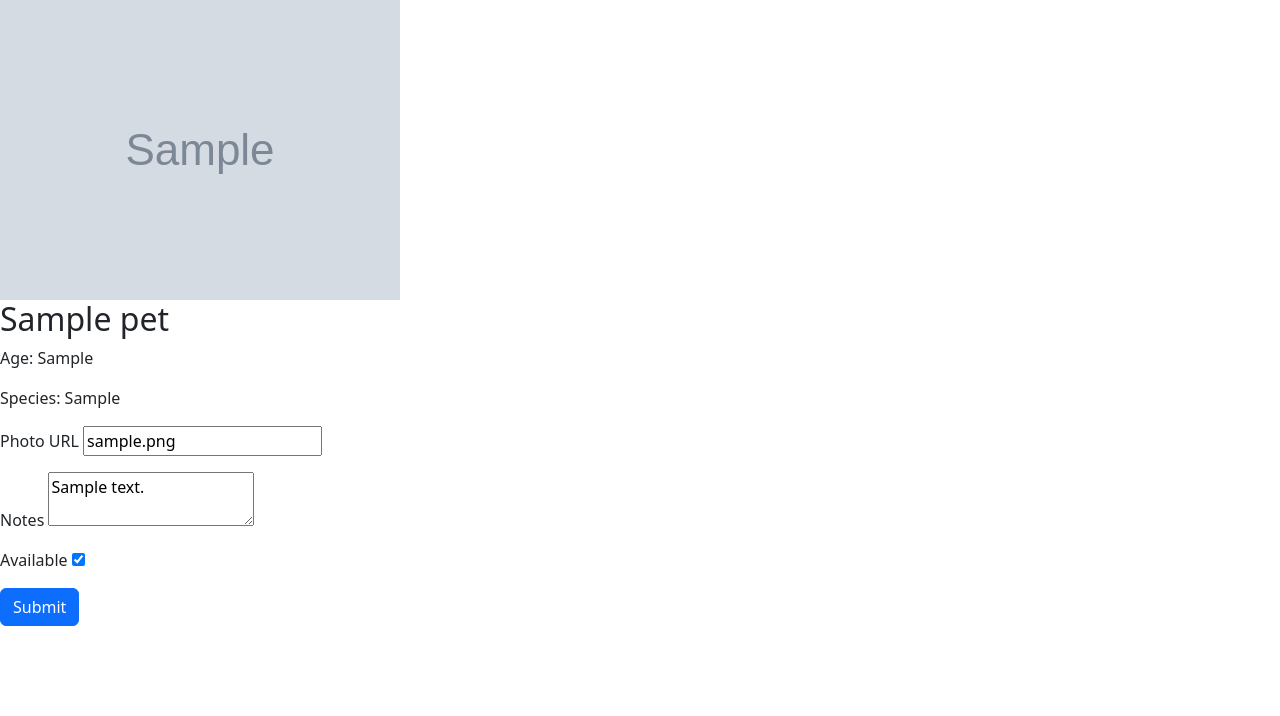
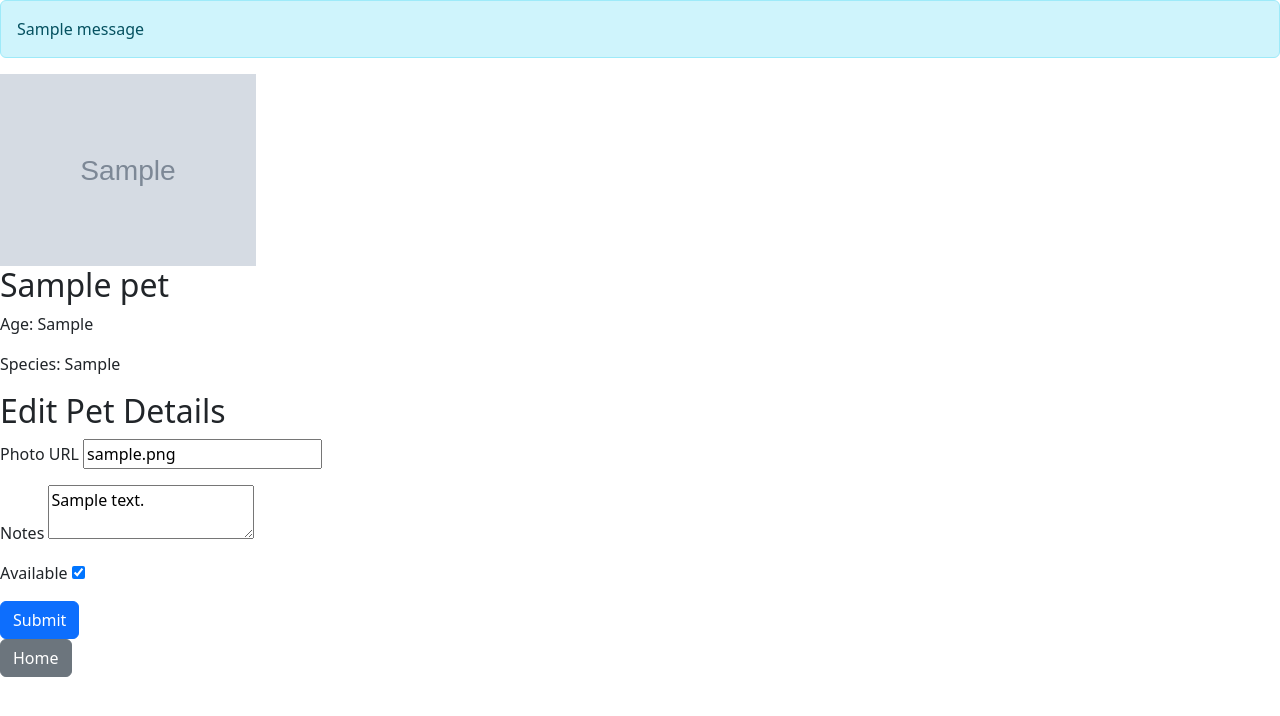
Before and after one commit to mvyenielo/flask-adopt, a Flask app: page /1 in a window 1280 px wide. Shown: the top 716 px of the page. Run offline with Flask 3, Linux system fonts and the light colour scheme; tables that the repository leaves empty hold one stand-in row (values such as "Sample post"); grey boxes marked "Sample" are stand-in pictures; one stand-in notice (Sample message) is shown.

Commit message:
completed styling and added input constraints on form

```diff
--- a/app.py
+++ b/app.py
@@ -42,7 +42,7 @@ def add_pet():
     if form.validate_on_submit():
         name = form.name.data
         species = form.species.data
-        photo_url = form.photo_url.data #does this throw error?
+        photo_url = form.photo_url.data
         age = form.age.data
         notes = form.notes.data
 
--- a/forms.py
+++ b/forms.py
@@ -1,30 +1,34 @@
 """Forms for adopt app."""
 from flask_wtf import FlaskForm
 from wtforms import StringField, TextAreaField, SelectField, BooleanField
-from wtforms.validators import InputRequired, Optional, URL, AnyOf
+from wtforms.validators import InputRequired, Optional, URL, AnyOf, Length
 
 
 class AddPetForm(FlaskForm):
     """Form for adding new pet"""
 
-    name = StringField("Pet Name", validators=[InputRequired()])
+    name = StringField("Pet Name", validators=[InputRequired(), Length(max=30)])
     species = SelectField("Species",
                           choices=[('cat', 'Cat'), ('dog', 'Dog'),
                                    ('porcupine', 'Porcupine')],
                           validators=[InputRequired(),
-                                      AnyOf(['cat', 'dog', 'porcupine'])])
+                                      AnyOf(['cat', 'dog', 'porcupine']),
+                                      Length(max=30)])
     photo_url = StringField("Photo URL", validators=[Optional(), URL()])
     age = SelectField("Age",
                       choices=[('baby', 'Baby'), ('young', 'Young'),
                                ('adult', 'Adult'), ('senior', 'Senior')],
                       validators=[InputRequired(),
-                                  AnyOf(['baby', 'young', 'adult', 'senior'])])
-    notes = TextAreaField("Notes", validators=[Optional()])
+                                  AnyOf(['baby', 'young', 'adult', 'senior']),
+                                  Length(max=30)])
+    notes = TextAreaField("Notes", validators=[Optional(), Length(max=500)])
 
 
 class EditPetForm(FlaskForm):
     """Form for editing pet info"""
 
     photo_url = StringField("Photo URL", validators=[Optional(), URL()])
-    notes = TextAreaField("Notes", validators=[Optional()])
+    notes = TextAreaField("Notes", validators=[Optional(), Length(max=500)])
     available = BooleanField("Available", validators=[Optional()])
+
+# TODO: take out length validator for SelectField
--- /dev/null
+++ b/static/style.css
@@ -0,0 +1,3 @@
+.pet-image {
+  max-width: 256px;
+}
--- a/templates/base.html
+++ b/templates/base.html
@@ -6,8 +6,13 @@
   <title>{% block title %} {% endblock %}</title>
   <link rel="stylesheet"
         href="https://unpkg.com/bootstrap@5/dist/css/bootstrap.css">
+  <link rel="stylesheet"
+        href="static/style.css">
 </head>
 <body>
+  {% for msg in get_flashed_messages() %}
+    <div class="alert alert-info">{{ msg }}</div>
+  {% endfor %}
   {% block content %} {% endblock %}
 
 </body>
--- a/templates/homepage.html
+++ b/templates/homepage.html
@@ -6,8 +6,8 @@
 <h1> Pets </h1>
 {% for pet in pets %}
 <div class="pet-info">
-  <div class="pet-image">
-    <img src="{{ pet.photo_url }}">
+  <div>
+    <img class="pet-image" src="{{ pet.photo_url }}">
   </div>
 
   <div class="pet-name">
--- a/templates/pet_details_edit_form.html
+++ b/templates/pet_details_edit_form.html
@@ -6,12 +6,13 @@
 
 
 <div class="pet-profile-info">
-  {% if pet.photo_url %}<img src="{{ pet.photo_url }}"> {% endif %}
+  {% if pet.photo_url %}<img class="pet-image" src="{{ pet.photo_url }}"> {% endif %}
   <h2>{{ pet.name }}</h2>
   <p>Age: {{ pet.age }}</p>
   <p>Species: {{ pet.species }}</p>
 </div>
 
+<h2>Edit Pet Details</h2>
 <form id="pet-edit-form" method="POST" action="/{{ pet.id }}">
   {{ form.hidden_tag() }}
 
@@ -30,6 +31,7 @@
 
   <button class="btn btn-primary" type="submit">Submit</button>
 </form>
+<a class="btn btn-secondary" href="/">Home</a>
 
 
 
```
